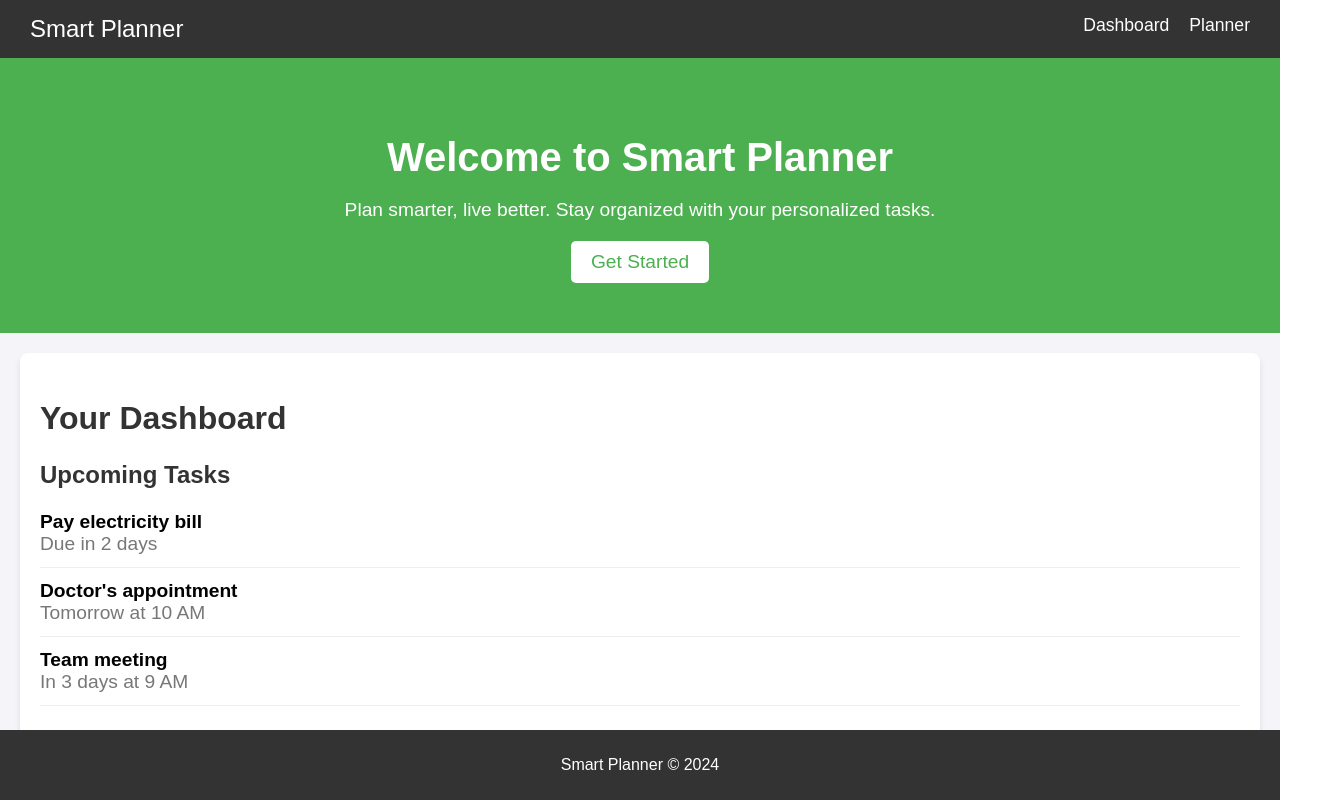
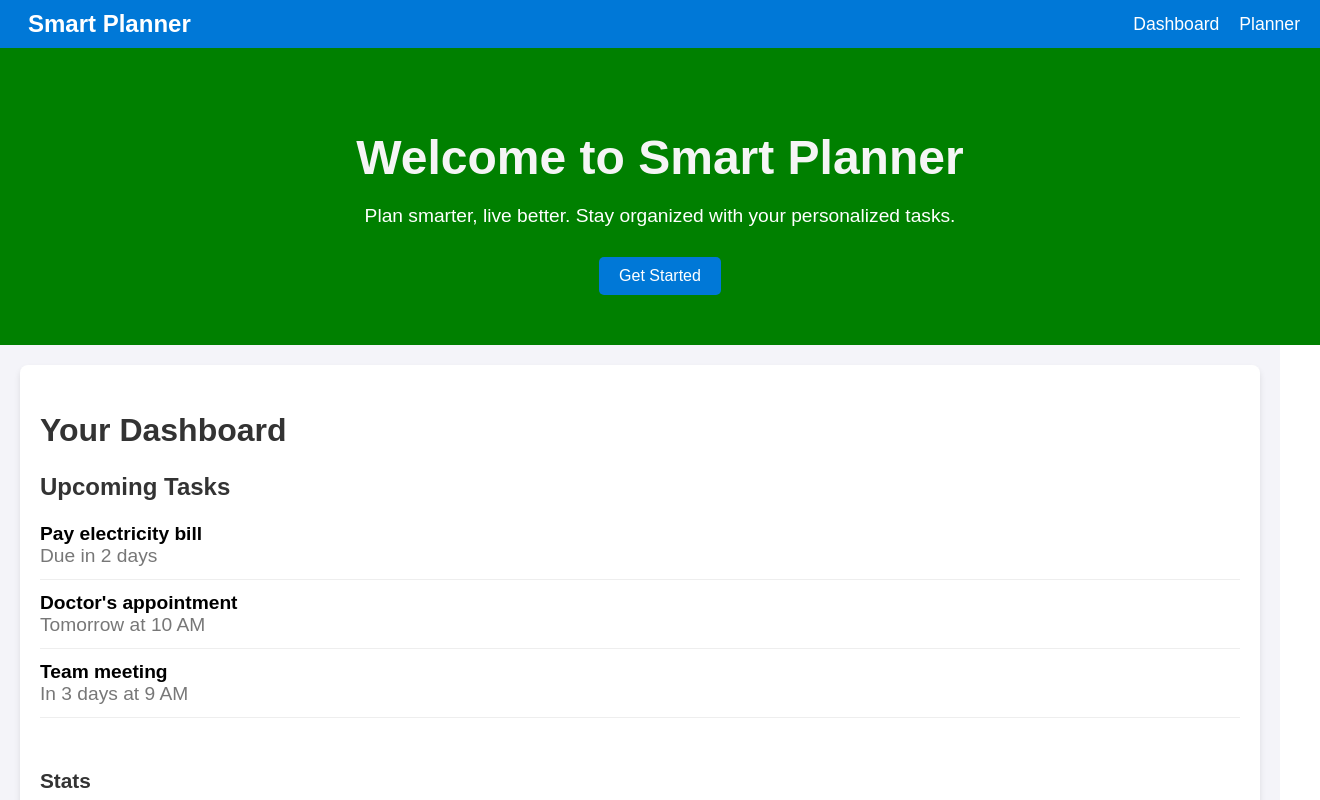
Before and after one commit to MDW-94/reboot_sunshine, a React (Create React App) app: page / in a window 1280 px wide. Shown: the top 800 px of the page, 1320 px wide, since content can reach past the window. Built offline with nearby package versions, Linux system fonts and the light colour scheme.

Commit message:
feat: added image

```diff
--- a/public/index.html
+++ b/public/index.html
@@ -2,7 +2,7 @@
 <html lang="en">
   <head>
     <meta charset="utf-8" />
-    <link rel="icon" href="%PUBLIC_URL%/favicon.ico" />
+    <link rel="icon" href="%PUBLIC_URL%/lloyds_logo.svg" />
     <meta name="viewport" content="width=device-width, initial-scale=1" />
     <meta name="theme-color" content="#000000" />
     <meta
--- a/src/App.js
+++ b/src/App.js
@@ -2,7 +2,7 @@ import React from "react";
 import { BrowserRouter as Router, Routes, Route } from "react-router-dom";
 import HomePage from "./Components/HomePage"; // Import the new component
 import Dashboard from "./Pages/Dashboard"; // Example other page
-import Planner from "./Pages/Planner"; // Example other page
+import PlannerPage from "./Pages/PlannerPage"; // Example other page
 
 const App = () => {
   return (
@@ -10,7 +10,7 @@ const App = () => {
       <Routes>
         <Route path="/" element={<HomePage />} />
         <Route path="/dashboard" element={<Dashboard />} />
-        <Route path="/planner" element={<Planner />} />
+        <Route path="/planner" element={<PlannerPage />} />
       </Routes>
     </Router>
   );
--- a/src/Pages/Planner.js
+++ b/src/Pages/Planner.js
@@ -1,8 +1,12 @@
-import React from 'react';
+import React from "react";
+
+import Navbar from "../Components/Navbar";
 
 const Planner = () => {
+  const createCalendar = () => {};
+
   return (
-    <div>
+    <div className="c-planner-layout">
       <h1>Planner</h1>
       <p>Welcome to your Planner!</p>
       <p>Here’s what’s coming up:</p>
--- /dev/null
+++ b/src/Pages/PlannerPage.js
@@ -0,0 +1,67 @@
+import React from "react";
+import "./PlannerPage.style.css"; // Ensure this CSS file is properly linked for styling
+
+const PlannerPage = () => {
+  // Task data for the dashboard
+  const tasks = [
+    { id: 1, description: "Pay electricity bill", due: "Due in 2 days" },
+    { id: 2, description: "Doctor's appointment", due: "Tomorrow at 10 AM" },
+    { id: 3, description: "Team meeting", due: "In 3 days at 9 AM" },
+  ];
+
+  return (
+    <div className="c-planner-layout">
+      {/* Navbar */}
+      <nav className="navbar">
+        <a href="/" className="logo">
+          Smart Planner
+        </a>
+        <ul className="nav-links">
+          <li>
+            <a href="/dashboard">Dashboard</a>
+          </li>
+          <li>
+            <a href="/planner">Planner</a>
+          </li>
+        </ul>
+      </nav>
+
+      {/* Hero Section */}
+      <header className="hero">
+        <h1>Planner</h1>
+        <p>Welcome to your Planner!</p>
+      </header>
+
+      {/* Dashboard Section */}
+      <section className="dashboard">
+        <h2>Your Dashboard</h2>
+
+        {/* Task List */}
+        <div className="task-list">
+          <h3>Upcoming Tasks</h3>
+          <ul>
+            {tasks.map((task) => (
+              <li key={task.id} className="task-item">
+                <div className="task-description">{task.description}</div>
+                <div className="task-due">{task.due}</div>
+              </li>
+            ))}
+          </ul>
+        </div>
+
+        {/* Stats or additional info can go here */}
+        <div className="additional-info">
+          <h3>Stats</h3>
+          <p>Total tasks: {tasks.length}</p>
+        </div>
+      </section>
+
+      {/* Footer */}
+      <footer className="footer">
+        <p>Smart Planner © 2024</p>
+      </footer>
+    </div>
+  );
+};
+
+export default PlannerPage;
--- /dev/null
+++ b/src/Pages/PlannerPage.style.css
@@ -0,0 +1,109 @@
+.c-planner-layout {
+  display: flex;
+  justify-content: center;
+  align-items: center;
+
+  flex-direction: column;
+
+  width: inherit;
+  height: inherit;
+}
+
+/* Nav Bar */
+.navbar {
+  display: flex;
+  width: 100%;
+  justify-content: space-between;
+  align-items: center;
+  background-color: #0078d7;
+  padding: 10px 20px;
+}
+
+.navbar .logo {
+  margin-left: 8px;
+  color: #fff;
+  font-size: 1.5em;
+  font-weight: bold;
+}
+
+.nav-links li {
+  display: inline;
+  margin-left: 20px;
+}
+
+.nav-links a {
+  color: #fff;
+  font-size: 1em;
+  transition: color 0.3s ease;
+}
+
+.nav-links a:hover {
+  color: #d1e7ff;
+}
+
+/* Hero Section */
+
+header {
+  width: 100%;
+}
+
+.hero {
+  text-align: center;
+  padding: 50px 20px;
+  background-color: green;
+}
+
+.hero h1 {
+  font-size: 3em;
+  margin-bottom: 20px;
+  color: whitesmoke;
+}
+
+.hero p {
+  font-size: 1.2em;
+  margin-bottom: 30px;
+}
+
+.cta-button {
+  padding: 10px 20px;
+  font-size: 1em;
+  color: #fff;
+  background-color: #0078d7;
+  border: none;
+  border-radius: 5px;
+  cursor: pointer;
+  transition: background-color 0.3s ease;
+}
+
+.cta-button:hover {
+  background-color: #005bb5;
+}
+
+/* Task Preview */
+.task-preview {
+  padding: 20px;
+  text-align: center;
+}
+
+.task-preview h2 {
+  font-size: 2em;
+  margin-bottom: 15px;
+  color: #333;
+}
+
+.task-preview ul li {
+  margin: 10px 0;
+  font-size: 1.1em;
+  color: #555;
+}
+
+/* Footer */
+.footer {
+  background-color: #333;
+  color: #fff;
+  text-align: center;
+  padding: 10px;
+  position: relative;
+  bottom: 0;
+  width: 100%;
+}
```
Also changed, not shown: src/Components/Navbar.js (+8 -4 lines), images/lloyds_logo.svg (added), public/lloyds_logo.svg (added).
